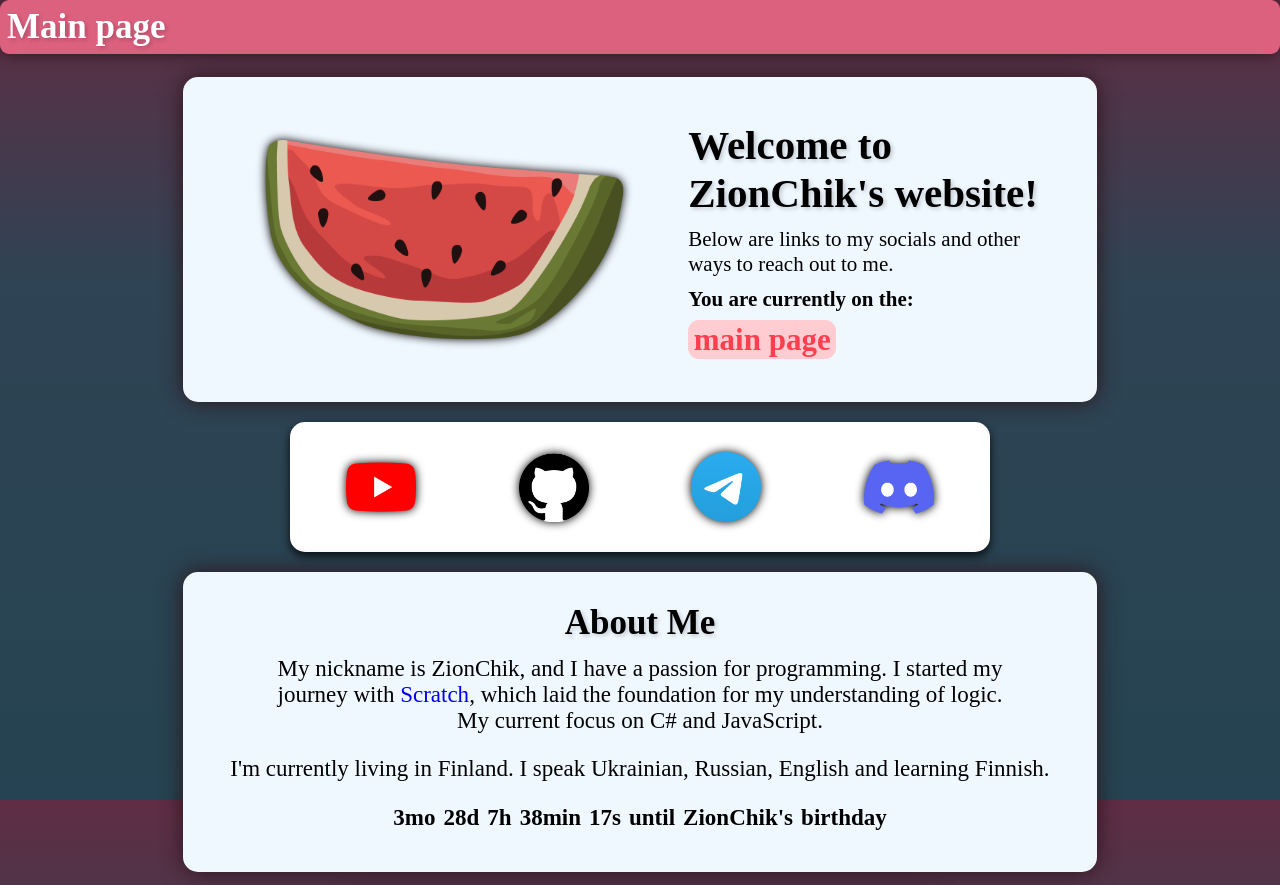
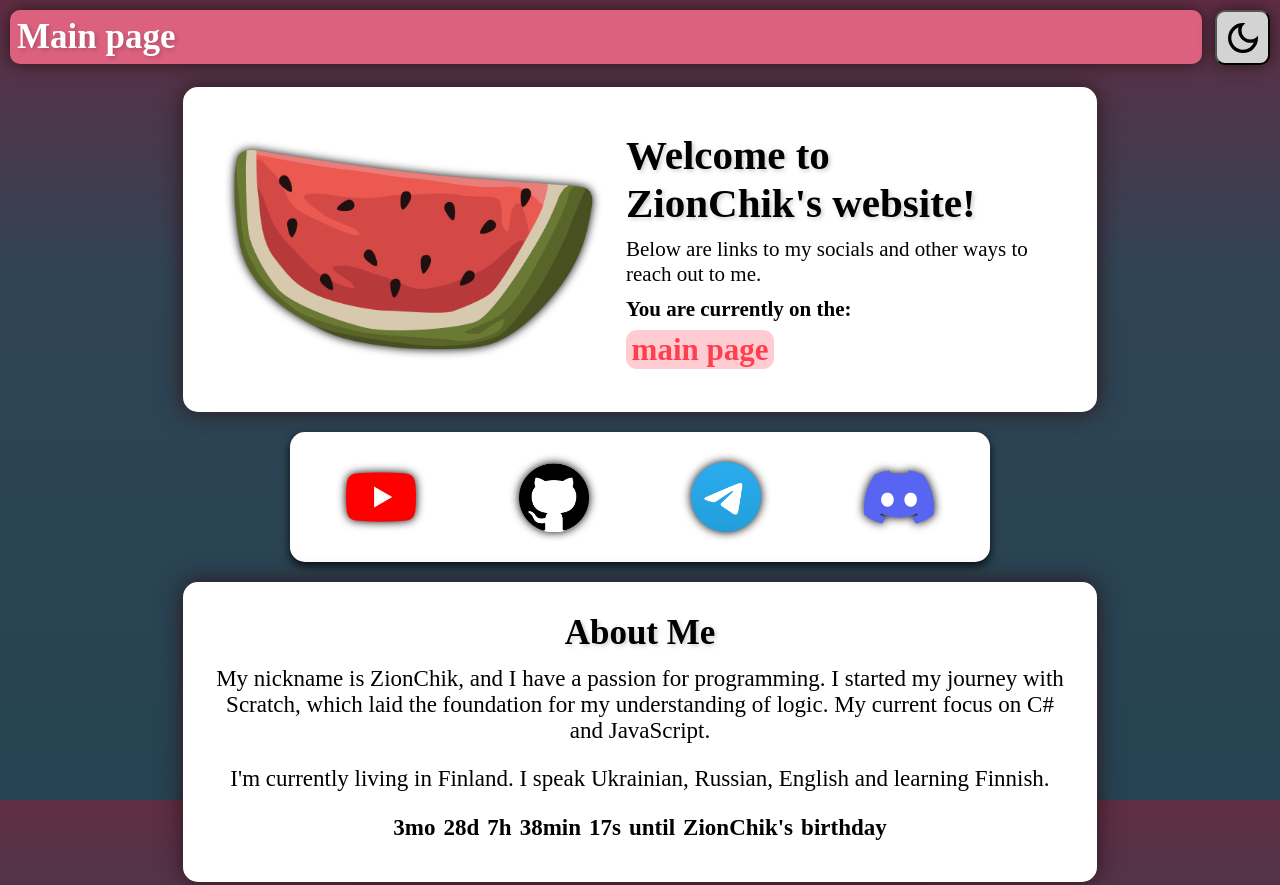
Before and after one commit to ZionChik5000/mySite, a plain HTML site: page index.html in a window 1280 px wide. Shown: the top 885 px of the page. Drawn offline with Linux system fonts and the light colour scheme.

Commit message:
Big site update
fixed problems with HTML and CSS, added dark theme and dark theme button, fixed image proportions and so on

```diff
--- a/index.html
+++ b/index.html
@@ -13,11 +13,24 @@
     />
 
     <meta name="author" content="ZionChik" />
-    <link rel="stylesheet" href="styles.css" />
+    <link rel="stylesheet" href="./styles.css" />
 
     <title>ZionChik's site</title>
   </head>
   <body>
+    <button onclick="changeTheme()" id="change-theme-btn">
+      <img
+        src="./resources/themeIcons/light.svg"
+        alt="Light mode icon"
+        id="light-theme-btn"
+      />
+      <img
+        src="./resources/themeIcons/dark.svg"
+        alt="Dark mode icon"
+        id="dark-theme-btn"
+      />
+    </button>
+
     <div id="welcome-title">
       <h1><a id="title-text-main-page" href="index.html">Main page</a></h1>
     </div>
@@ -25,7 +38,7 @@
 
     <div id="welcome-image-div">
       <img
-        src="resources/img/watermelon.png"
+        src="./resources/img/watermelon.png"
         alt="Watermelon_picture"
         style="
           filter: drop-shadow(0 0 5px rgba(0, 0, 0, 1));
@@ -34,13 +47,14 @@
           float: left;
         "
       />
+
       <div>
         <h1 id="welcome-h1">Welcome to<br />ZionChik's website!</h1>
         <p id="welcome-p">
-          Below are links to my socials and other<br />ways to reach out to me.
+          Below are links to my socials and other ways to reach out to me.
         </p>
         <p id="welcome-p"><strong>You are currently on the:</strong></p>
-        <a id="page-link" href="index.html">main page</a>
+        <a class="page-link" href="./index.html">main page</a>
       </div>
     </div>
 
@@ -52,7 +66,7 @@
       >
         <img
           class="social-icon"
-          src="resources/icons/youtube.png"
+          src="./resources/icons/youtube.png"
           alt="My Youtube channel"
         />
       </a>
@@ -65,7 +79,7 @@
       >
         <img
           class="social-icon"
-          src="resources/icons/github.png"
+          src="./resources/icons/github.png"
           alt="My GitHub account"
         />
       </a>
@@ -78,7 +92,7 @@
       >
         <img
           class="social-icon"
-          src="resources/icons/telegram.png"
+          src="./resources/icons/telegram.png"
           alt="My Telegram account"
         />
       </a>
@@ -91,7 +105,7 @@
       >
         <img
           class="social-icon"
-          src="resources/icons/discord.png"
+          src="./resources/icons/discord.png"
           alt="My Discord account"
         />
       </a>
@@ -101,17 +115,8 @@
       <h1>About Me</h1>
       <p>
         My nickname is ZionChik, and I have a passion for programming. I started
-        my
-        <br />
-        journey with
-        <a
-          href="https://scratch.mit.edu/users/Super_Creative5000/"
-          alt="My Scratch account"
-          styles="color: blue; font-weight: bold"
-          >Scratch</a
-        >, which laid the foundation for my understanding of logic.
-        <br />
-        My current focus on C# and JavaScript.
+        my journey with Scratch, which laid the foundation for my understanding
+        of logic. My current focus on C# and JavaScript.
       </p>
       <p>
         I'm currently living in Finland. I speak Ukrainian, Russian, English and
@@ -125,9 +130,9 @@
       <h1>Other pages to visit:</h1>
       <br />
       <a
-        href="html/oldSite.html"
+        href="./html/oldSite.html"
         alt="My old version of this website"
-        id="page-link"
+        class="page-link"
         >old_website</a
       >
     </div>
@@ -142,8 +147,8 @@
       </p>
     </footer>
 
-    <script src="js/birthdayCounter.js"></script>
-
+    <script src="./js/birthdayCounter.js"></script>
+    <script src="./js/darkTheme.js"></script>
     <!-- Google tag (gtag.js) -->
     <script
       async
--- /dev/null
+++ b/js/darkTheme.js
@@ -0,0 +1,92 @@
+const bodyElement = document.getElementsByTagName("body")[0];
+const divElements = document.getElementsByTagName("div");
+const pElements = document.getElementsByTagName("p");
+const h1Elements = document.getElementsByTagName("h1");
+const footerElement = document.getElementsByTagName("footer")[0];
+const pageLinkElements = document.getElementsByClassName("page-link");
+const welcomeTitleElement = document.getElementById("welcome-title");
+
+const lightIcon = document.getElementById("light-theme-btn");
+const darkIcon = document.getElementById("dark-theme-btn");
+
+let currentTheme = localStorage.getItem("theme") || "light";
+
+applyTheme();
+updateIcons();
+
+function changeTheme() {
+  currentTheme = currentTheme === "light" ? "dark" : "light";
+
+  localStorage.setItem("theme", currentTheme);
+  applyTheme();
+  updateIcons();
+}
+
+function applyTheme() {
+  if (currentTheme === "light") {
+    bodyElement.style.backgroundImage =
+      "linear-gradient(180deg, #602d44 0%, #2f4454 35%, #254352 100%)";
+    bodyElement.style.backgroundColor = "";
+    footerElement.style.backgroundImage = "";
+
+    Array.from(divElements).forEach((div) => {
+      div.style.backgroundColor = "white";
+    });
+
+    Array.from(pElements).forEach((p) => {
+      p.style.color = "black";
+    });
+
+    Array.from(h1Elements).forEach((h1) => {
+      h1.style.color = "black";
+    });
+
+    Array.from(pageLinkElements).forEach((link) => {
+      link.style.color = "#ff3f4f";
+      link.style.backgroundColor = "#ffcdd1";
+    });
+
+    welcomeTitleElement.style.backgroundColor = "#dc617f";
+  } else {
+    bodyElement.style.backgroundImage = "none";
+    bodyElement.style.backgroundColor = "#404040";
+    footerElement.style.backgroundImage = "none";
+
+    Array.from(divElements).forEach((div) => {
+      div.style.backgroundColor = "#1e1e1e";
+    });
+
+    Array.from(pElements).forEach((p) => {
+      p.style.color = "#b3b3b3";
+    });
+
+    Array.from(h1Elements).forEach((h1) => {
+      h1.style.color = "white";
+    });
+
+    Array.from(pageLinkElements).forEach((link) => {
+      link.style.color = "#ffcdd1";
+      link.style.backgroundColor = "#ff3f4f";
+
+      link.addEventListener("mouseover", () => {
+        link.style.color = "#ff3f4f";
+        link.style.backgroundColor = "#ffcdd1";
+      });
+
+      link.addEventListener("mouseout", () => {
+        link.style.color = "#ffcdd1";
+        link.style.backgroundColor = "#ff3f4f";
+      });
+    });
+  }
+}
+
+function updateIcons() {
+  if (currentTheme === "light") {
+    lightIcon.style.display = "none";
+    darkIcon.style.display = "block";
+  } else {
+    lightIcon.style.display = "block";
+    darkIcon.style.display = "none";
+  }
+}
--- a/styles.css
+++ b/styles.css
@@ -9,7 +9,7 @@ html ::selection {
 
 body {
   margin: 0;
-  padding: 0;
+  padding: 10px;
   width: 100%;
   height: 100%;
 
@@ -27,12 +27,31 @@ body {
   background-color: #dc617f;
   color: white;
   font-weight: bold;
-  border-radius: 9px;
+  border-radius: 10px;
   box-shadow: 0 0 15px #2e151b;
   text-shadow: 0 0 2% #da7b93;
   padding: 7px;
-  width: 100%;
+  width: calc(100% - 53px - 15px);
 }
+
+#change-theme-btn {
+  float: right;
+  display: flex;
+  justify-content: center;
+  align-items: center;
+
+  width: 55px;
+  height: 55px;
+  border-radius: 10px;
+  background-color: lightgray;
+  box-shadow: 0 0 15px #2e151b;
+  cursor: pointer;
+}
+#change-theme-btn img {
+  width: 40px;
+  height: 40px;
+}
+
 #title-text-main-page {
   color: white;
   text-decoration: none;
@@ -79,7 +98,7 @@ a {
   transition: all 0.25s ease-in-out;
 }
 
-#page-link {
+.page-link {
   font-size: 31px;
   border-radius: 11px;
   padding: 2.2px 5.6px;
@@ -88,7 +107,7 @@ a {
   background-color: #ffcdd1;
 }
 
-#page-link:hover {
+.page-link:hover {
   color: #ffcdd1;
   background-color: #ff3f4f;
 }
@@ -199,6 +218,12 @@ footer p {
 }
 
 @media (max-width: 480px) or (orientation: portrait) {
+  body {
+    padding: 10px;
+  }
+  p {
+    font-size: 19px;
+  }
   #welcome-image-div {
     width: 95%;
     height: auto;
@@ -222,6 +247,7 @@ footer p {
     width: 95%;
     height: auto;
     flex-direction: column;
+    padding: 20px 20px 20px;
   }
   #other-pages {
     width: 95%;
```
Also changed, not shown: resources/themeIcons/dark.svg (added), resources/themeIcons/light.svg (added).
